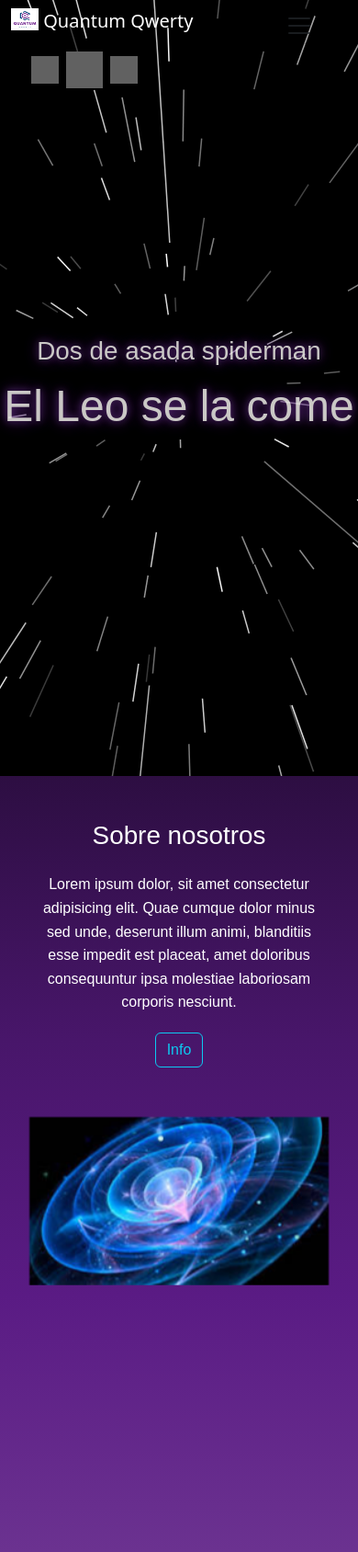
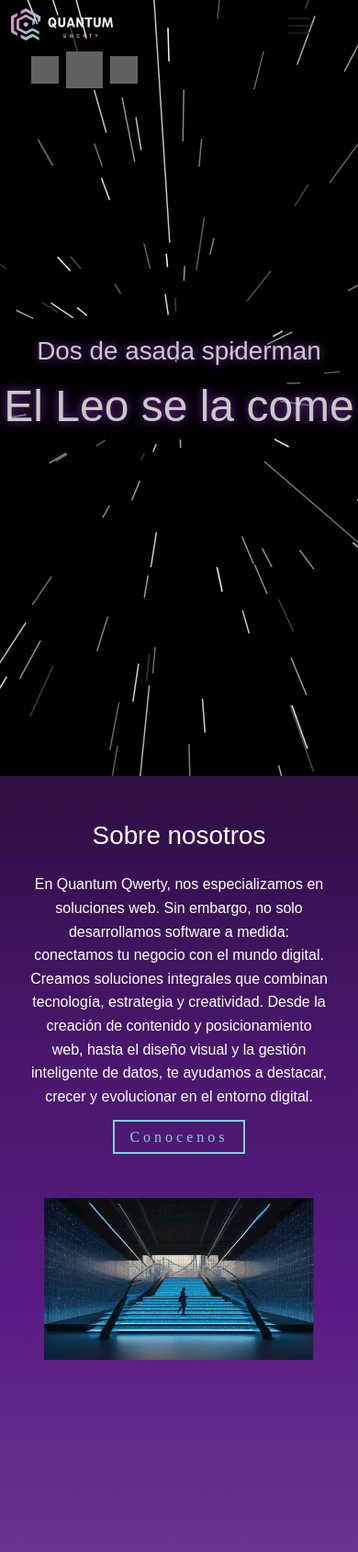
Before and after one commit to MartinGCx27/Quantum-Qwerty, a Django app: page / in a window 390 px wide. Shown: the whole page at 92% size. Run offline with Django 4.2, Linux system fonts and the light colour scheme; grey boxes are pictures that could not be loaded.

Commit message:
The about us section was added and finalized, and the logo was added. -Fer

```diff
--- a/core/Templates/index.html
+++ b/core/Templates/index.html
@@ -15,7 +15,7 @@
 </head>
 <script>
   setTimeout(() => {
-    document.querySelector("#Example").scrollIntoView({ behavior: "smooth" });
+    document.querySelector("#about-us").scrollIntoView({ behavior: "smooth" });
   }, 5000);
 </script>
 
@@ -27,10 +27,11 @@
 
         <div class="col-6 col-md-4">
           <a class="navbar-brand" href="#">
-            <img src="{% static 'img/logo_blanco.png' %}" alt="Logo" width="30" height="24"
-            class="d-inline-block align-text-top">
-
-            Quantum Qwerty
+            <img src="{% static 'img/logotipo_qq_rosa.png' %}"
+            data-src-normal="{% static 'img/logotipo_qq.png' %}"
+            data-src-rosa="{% static 'img/logotipo_qq_rosa.png' %}"
+            alt="Logo"
+            class="d-inline-block align-text-top navbar-logo">
           </a>
         </div>
 
@@ -103,22 +104,56 @@
 
 <section id="about-us" class="bg-purple py-5">
   <div class="container">
-    <h1 class="text-white mb-4 animate__animated animate__fadeInDown">Sobre nosotros</h1>
+    <h1 class="text-white mb-4">Sobre nosotros</h1>
     <div class="row align-items-center">
 
       <div class="col-md-6 col-12 mb-4 mb-md-0 card-about">
-        <p class="card-text text-white animate__animated animate__fadeInLeft">
-          Lorem ipsum dolor, sit amet consectetur adipisicing elit.
-          Quae cumque dolor minus sed unde, deserunt illum animi, blanditiis esse impedit est placeat,
-          amet doloribus consequuntur ipsa molestiae laboriosam corporis nesciunt.
+        <p class="card-text text-white">
+          En Quantum Qwerty, nos especializamos en soluciones web.
+          Sin embargo, no solo desarrollamos software a medida: conectamos tu negocio con el mundo digital.
+          Creamos soluciones integrales que combinan tecnología, estrategia y creatividad.
+          Desde la creación de contenido y posicionamiento web, hasta el diseño visual y
+          la gestión inteligente de datos, te ayudamos a destacar, crecer y evolucionar en el entorno digital.
         </p>
-        <div class="text-center text-md-start">
-          <button type="button" class="btn btn-outline-info animate__animated animate__fadeInUp">Info</button>
+        <div class="text-center text-md-start about-us">
+          <a href="#" class="button-know-us">
+            <span> Conocenos </span>
+            <div class="span-wrapper">
+              <span class="s1"></span>
+              <span class="s2"></span>
+              <span class="s3"></span>
+            </div>
+          </a>
         </div>
       </div>
 
-      <div class="col-md-6 col-12 text-center animate__animated animate__fadeInRight" style="position: relative;">
-        <img src="{% static 'img/quantica-qq.jpeg' %}" alt="About Us QQ" class="img-about">
+      <div class="col-md-6 col-12 text-center" style="position: relative;">
+        {% comment %} <img src="{% static 'img/quantica-qq.jpeg' %}" alt="About Us QQ" class="img-about"> {% endcomment %}
+        <svg class="img-about" viewBox="0 0 500 300" preserveAspectRatio="xMidYMid meet">
+          <defs>
+            <filter id="turbulent-dissolve" x="0%" y="0%">
+              <feTurbulence type="fractalNoise" baseFrequency=".012"/>
+              <feColorMatrix type="luminanceToAlpha"/>
+              <feComponentTransfer>
+                <feFuncA type="linear" slope="0">
+                  <animate attributeName="slope" values="0;0;0;0;0;0.5;1;1.5;2;2;2;2;2;2;1.5;1;0.5;0" dur="8s" repeatCount="indefinite"/>
+                </feFuncA>
+              </feComponentTransfer>
+
+              <feComponentTransfer>
+                <feFuncA type="discrete" tableValues="0 1"/>
+              </feComponentTransfer>
+              <feGaussianBlur stdDeviation="1"/>
+              <feComposite operator="in" in="SourceGraphic" result="overlay"/>
+
+              <feImage width="500px" height="300px" xlink:href="{% static 'img/about_us1.png' %}" result="underlay"/>
+              <feComposite operator="over" in="overlay" in2="underlay"/>
+            </filter>
+          </defs>
+
+          <image filter="url(#turbulent-dissolve)" xlink:href="{% static 'img/about_us2.png' %}"/>
+
+        </svg>
         <!-- Mensaje temporal que aparece y desaparece automáticamente -Fer -->
         <div class="auto-hide-message mt-3" id="autoMessage">
           <span>Hola!!! soy QQ te apoyare con tus dudas</span>
@@ -145,6 +180,47 @@
   function closeMessage() {
     document.getElementById('autoMessage').style.display = 'none';
   }
+</script>
+
+<!-- Controla las animaciones de la seccion sobre nostros al hacer scroll -Fer-->
+<script>
+  document.addEventListener('DOMContentLoaded', () => {
+    const aboutSection = document.getElementById('about-us');
+
+    // Elementos que se animan
+    const animDown = aboutSection.querySelector('h1');
+    const animLeft = aboutSection.querySelector('.card-text');
+    const animUp = aboutSection.querySelector('.about-us');
+    const animRightImg = aboutSection.querySelector('.img-about');
+
+    // Quita las clases para poder reaplicar la animación después
+    function resetAnimations() {
+      animDown.classList.remove('animate__fadeInDown', 'animate__animated');
+      animLeft.classList.remove('animate__fadeInLeft', 'animate__animated');
+      animUp.classList.remove('animate__fadeInUp', 'animate__animated');
+      animRightImg.classList.remove('animate__fadeInRight', 'animate__animated');
+    }
+
+    // Agregar las clases para activar la animación
+    function playAnimations() {
+      animDown.classList.add('animate__animated', 'animate__fadeInDown');
+      animLeft.classList.add('animate__animated', 'animate__fadeInLeft');
+      animUp.classList.add('animate__animated', 'animate__fadeInUp');
+      animRightImg.classList.add('animate__animated', 'animate__fadeInRight');
+    }
+
+    const observer = new IntersectionObserver((entries) => {
+      entries.forEach(entry => {
+        if (entry.isIntersecting) {
+          playAnimations();
+        } else {
+          resetAnimations();
+        }
+      });
+    }, { threshold: 0.1 });
+
+    observer.observe(aboutSection);
+  });
 </script>
 
 <button id="scrollToTopBtn" class="btn-animated"><i class="bi bi-arrow-up-short"></i></button>
@@ -223,10 +299,11 @@ crossorigin="anonymous"></script>
   document.addEventListener('DOMContentLoaded', startAnimation);
 </script>
 
+<!-- Script que agrega una clase al navbar cuando el usuario hace scroll para cambiar su estilo -Fer -->
 <script>
   window.addEventListener("scroll", function () {
     const navbar = document.getElementById("menu");
-    if (window.scrollY > window.innerHeight - 550) {
+    if (window.scrollY > window.innerHeight - 80) {
       navbar.classList.add("scrolled");
     } else {
       navbar.classList.remove("scrolled");
@@ -234,21 +311,33 @@ crossorigin="anonymous"></script>
   });
 </script>
 
+<!-- Actualiza íconos y logo del navbar según el scroll -Fer -->
+<script>
+  const icons = document.getElementsByClassName('navIcons');
+  const logo = document.getElementsByClassName('navbar-logo')[0];
 
-<script>
-  const iconos = document.getElementsByClassName('navIcons');
-  function updateIcons() {
-    for (let i = 0; i < iconos.length; i++) {
-      iconos[i].style.filter = window.scrollY >= window.innerHeight - 550
-      ? 'invert(0)' // negro
+  function updateNavbarIL() {
+    const useColorDark = window.scrollY >= window.innerHeight - 80;
+
+    for (let i = 0; i < icons.length; i++) {
+      icons[i].style.filter = useColorDark
+      ? 'invert(0)'  // negro
       : 'invert(1)'; // blanco
     }
+
+    // Cambiar imagen del logo si existe
+    if (logo) {
+      logo.src = useColorDark
+      ? logo.dataset.srcNormal
+      : logo.dataset.srcRosa;
+    }
   }
-  window.addEventListener('load', updateIcons);
-  window.addEventListener('scroll', updateIcons);
+
+  window.addEventListener('load', updateNavbarIL);
+  window.addEventListener('scroll', updateNavbarIL);
 </script>
 
-
+<!-- Script para mostrar un botón que permite volver al inicio al hacer scroll -Fer -->
 <script>
   // Obtener el botón
   let scrollToTopBtn = document.getElementById("scrollToTopBtn");
@@ -273,8 +362,6 @@ crossorigin="anonymous"></script>
   }
 </script>
 
-
-
 </body>
 
 </html>
--- a/static/css/main.css
+++ b/static/css/main.css
@@ -25,16 +25,32 @@ h1{
     color: #ff0000 !important;
   } */
 
-  .dropdown-item {
+  /* .dropdown-item {
     transition: background-color 0.3s ease, color 0.3s ease;
-  }
+  } */
 
-  .dropdown-item:hover {
+  /* .dropdown-item:hover {
     background-color: #000000 !important;
     color: #ff0022 !important;
+  } */
+
+.navbar-logo {
+  height: 3.125rem;
+  width: 12.5rem;
+  margin-left: 1.375rem;
+  margin-bottom: 0.125rem;
+}
+
+@media (max-width: 768px) {
+  .navbar-logo {
+    width: 70%;
+    height: auto;
+    margin-left: auto;
+    margin-right: auto;
+    display: block;
+    margin-bottom: 0.125rem;
   }
-
-
+}
 
 .nav-link:before {
   content: "";
@@ -43,12 +59,15 @@ h1{
   height: 0.2rem;      /* equivale a 4px si 1rem = 16px */
   bottom: -0.125rem;    /* equivale a -2px, línea más cerca del texto */
   left: 0;
-  background-color: #000000;
+  background-color: white;
   visibility: visible; /* Cambiaré esta para evitar parpadeo */
   transition: width 0.4s cubic-bezier(0.4, 0, 0.2, 1);
   border-radius: 1rem;
 }
 
+.scrolled .nav-link::before {
+  background-color: black;
+}
 
 .nav-link:hover:before,
 .nav-link:focus:before {
@@ -56,17 +75,17 @@ h1{
   width: 100%;
 }
 
-  .nav-link:focus {
+  /* .nav-link:focus {
   color: #5900ff !important;
   outline: none;
-   }
+   } */
 
-  .dropdown .dropdown:hover > ul {
+  /* .dropdown .dropdown:hover > ul {
     opacity: 1;
     top: 0;
     left: -100%;
     visibility: visible;
-  }
+  } */
 
 .nav-icon {
   width: 1.8rem !important;
@@ -129,7 +148,7 @@ h1{
   }
 
   .custom-navbar .nav-link:hover {
-    color: rgb(248, 0, 0) !important;
+    color: #76D7D9 !important;
   }
 
   .custom-navbar .nav-link,
@@ -144,7 +163,7 @@ h1{
   }
 
   .custom-navbar.scrolled .nav-link:hover {
-    color: rgb(255, 2, 2) !important;
+    color: #014276 !important;
   }
 
   .custom-navbar.scrolled .nav-link,
@@ -195,7 +214,7 @@ h1{
   color: #ffffff;
 }
 
-/* Comienza los estilos de la seccion 'sobre nostros' del home -Fer */
+/* Estilos de la seccion 'sobre nostros' del home -Fer */
 #about-us {
   background-color: #6f42c1;
   padding: 6.25rem 2.5rem;
@@ -205,12 +224,9 @@ h1{
 }
 
 .img-about {
-  max-width: 100%;
   width: 100%;
+  max-width: 31.25rem;
   height: auto;
-  display: block;
-  margin: 0 auto;
-  max-width: 31.25rem;
 }
 
 .card-about {
@@ -240,7 +256,8 @@ h1{
   }
 
   .img-about {
-    max-width: 100%;
+    width: 90%;
+    max-width: none;
     margin-top: 1.875rem;
   }
 }
@@ -290,3 +307,74 @@ h1{
     font-size: 0.9rem;
   }
 }
+
+/* Estilos del boton que manda al usuario al template 'Sobre nosotros' -Fer */
+.about-us, .about-us::after, .about-us::before {
+    margin: 0;
+    padding: 0;
+    box-sizing: border-box;
+}
+
+/* Variables CSS: color principal usado en todo el botón */
+:root {
+    --font: Montserrat;
+    --main-clr: #76D7D9; /* color principal para texto, bordes y animaciones #0ebac5*/
+}
+
+/* Estilo principal del enlace que funciona como botón */
+.button-know-us {
+    color: var(--main-clr);
+    user-select: none;
+    font-size: 1rem;
+    padding: 0.5rem 1rem;
+    font-family: var(--font);
+    /* text-transform: uppercase; */
+    text-decoration: none;
+    border: 2px solid var(--main-clr);
+    position: relative;
+    transition: all 500ms cubic-bezier(0.075, 0.82, 0.165, 1);
+    letter-spacing: 4px;
+}
+
+/* Contenedor que envuelve los spans animados */
+.button-know-us .span-wrapper {
+    height: 100%;
+    position: absolute;
+    inset: 0 -2px -4px 0;
+    overflow: hidden;
+    z-index: -1;
+}
+
+/* Estilo para cada círculo animado dentro del wrapper */
+.button-know-us .span-wrapper span {
+    background-color: var(--main-clr);
+    width: 30%;
+    height: 100%;
+    border-radius: 100%;
+    position: absolute;
+    transform: scale(1.8) translateY(125%) translateZ(0);
+    transition: all 1s ease;
+}
+
+/* Posición y retraso individual para cada círculo */
+.s1 {
+    left: -10%;
+    transition-delay: 0ms;
+}
+.s2 {
+    left: 30%;
+    transition-delay: 500ms;
+}
+.s3 {
+    left: 70%;
+    transition-delay: 800ms;
+}
+
+/* Estado hover para el botón */
+.button-know-us:hover {
+    color: #5A1B84;
+}
+
+.button-know-us:hover .span-wrapper span {
+    transform: scale(1.7) translateY(0) translateZ(0);
+}
```
Also changed, not shown: static/img/about_us1.png (added), static/img/about_us2.png (added), static/img/logo_qq.png (added), static/img/logotipo_qq.png (added), static/img/logotipo_qq_rosa.png (added).
